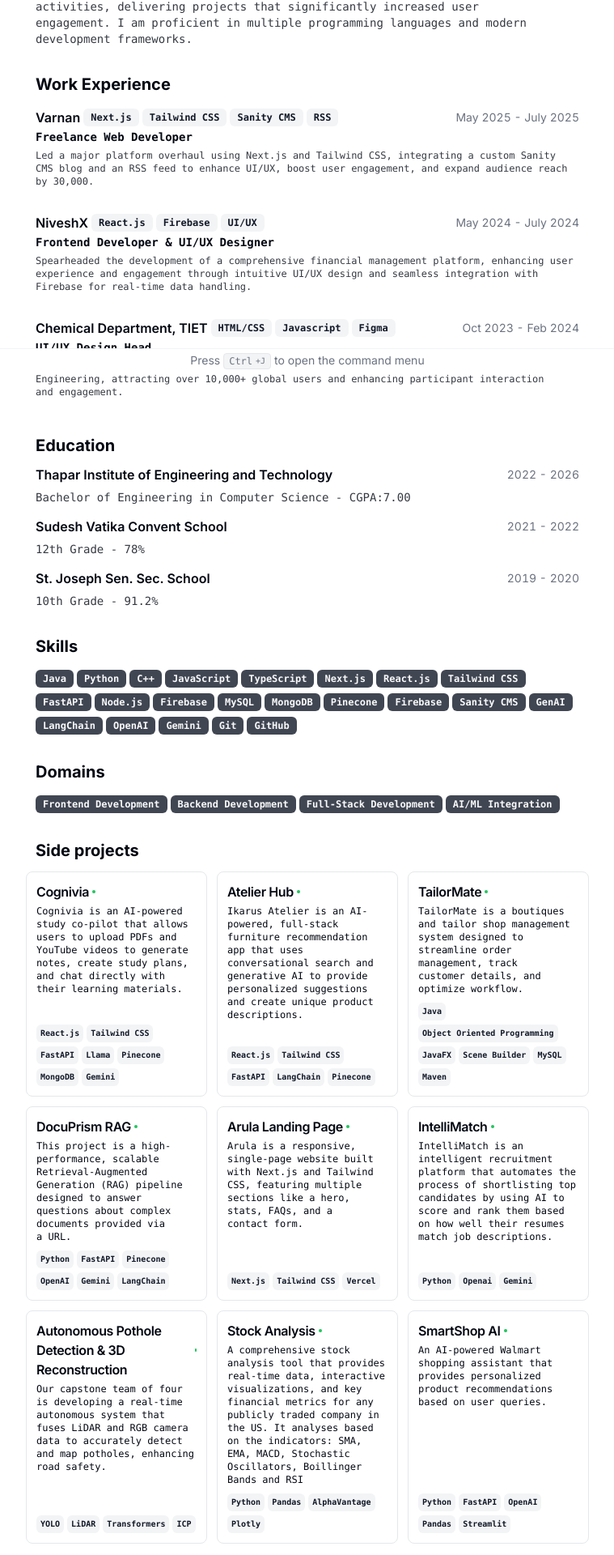
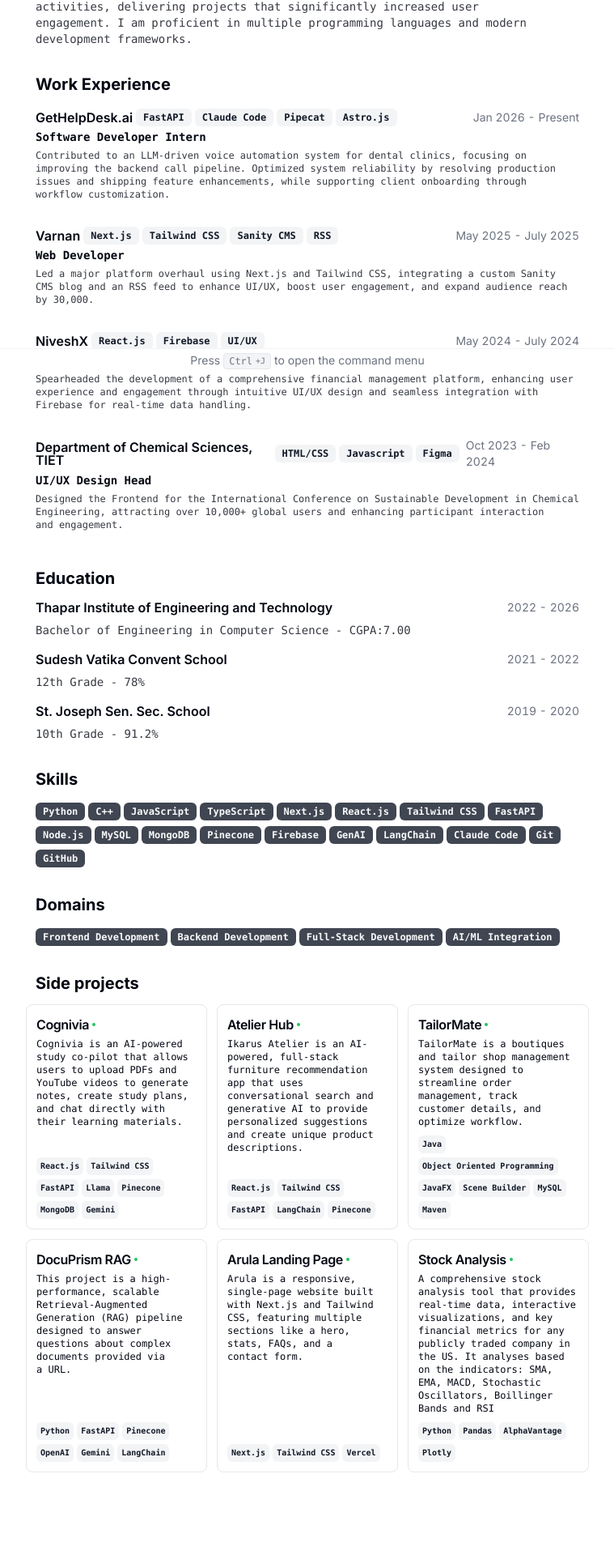
Before and after one commit to arnavXgupta/portfolio, a Next.js app: page / in a window 1280 px wide. Shown: the part 340-2260 px from the top of the page at 81% size, without its empty margins (260-1019 px from the left). After the commit the page ends 2222 px from the top, so only its background shows below. Built offline with nearby package versions, Linux system fonts and the light colour scheme.

Commit message:
data modification

```diff
--- a/src/data/resume-data.tsx
+++ b/src/data/resume-data.tsx
@@ -3,8 +3,8 @@
 export const RESUME_DATA: ResumeData = {
   name: "Arnav Gupta",
   initials: "AG",
-  location: "Patiala, Punjab",
-  locationLink: "https://www.google.com/maps/place/Patiala,+Punjab",
+  location: "Bathinda, Punjab",
+  locationLink: "https://www.google.com/maps/place/Bathinda,+Punjab",
   about: "Bachelor of Engineering in Computer Science with a focus on AI/ML and full-stack development.",
   summary: (
     <>
@@ -51,10 +51,19 @@
   ],
   work: [
     {
+      company: "GetHelpDesk.ai",
+      link: "https://gethelpdesk.ai",
+      badges: ["FastAPI", "Claude Code", "Pipecat", "Astro.js"],
+      title: "Software Developer Intern",
+      start: "Jan 2026",
+      end: "Present",
+      description: "Contributed to an LLM-driven voice automation system for dental clinics, focusing on improving the backend call pipeline. Optimized system reliability by resolving production issues and shipping feature enhancements, while supporting client onboarding through workflow customization.",
+    },
+    {
       company: "Varnan",
       link: "https://varnan.tech",
       badges: ["Next.js", "Tailwind CSS", "Sanity CMS", "RSS"],
-      title: "Freelance Web Developer",
+      title: "Web Developer",
       start: "May 2025",
       end: "July 2025",
       description: "Led a major platform overhaul using Next.js and Tailwind CSS, integrating a custom Sanity CMS blog and an RSS feed to enhance UI/UX, boost user engagement, and expand audience reach by 30,000.",
@@ -70,7 +79,7 @@
         "Spearheaded the development of a comprehensive financial management platform, enhancing user experience and engagement through intuitive UI/UX design and seamless integration with Firebase for real-time data handling.",
     },
     {
-      company: "Chemical Department, TIET",
+      company: "Department of Chemical Sciences, TIET",
       link: "https://sdcee2024.thapar.edu/",
       badges: ["HTML/CSS", "Javascript", "Figma"],
       title: "UI/UX Design Head",
@@ -81,7 +90,6 @@
     },
   ],
   skills: [
-    "Java",
     "Python",
     "C++",
     "JavaScript",
@@ -91,16 +99,13 @@
     "Tailwind CSS",
     "FastAPI",
     "Node.js",
-    "Firebase",
     "MySQL",
     "MongoDB",
     "Pinecone",
     "Firebase",
-    "Sanity CMS",
     "GenAI",
     "LangChain",
-    "OpenAI",
-    "Gemini",
+    "Claude Code",
     "Git",
     "GitHub",
   ],
@@ -162,25 +167,6 @@
       },
     },
     {
-      "title": "IntelliMatch",
-      "techStack": ["Python", "Openai", "Gemini"],
-      "description": "IntelliMatch is an intelligent recruitment platform that automates the process of shortlisting top candidates by using AI to score and rank them based on how well their resumes match job descriptions.",
-      "link": {
-        "label": "github.com",
-        "href": "https://github.com/arnavXgupta/IntelliMatch"
-      }
-    },
-    {
-      title: "Autonomous Pothole Detection & 3D Reconstruction",
-      techStack: ["YOLO", "LiDAR", "Transformers", "ICP"],
-      description:
-        "Our capstone team of four is developing a real-time autonomous system that fuses LiDAR and RGB camera data to accurately detect and map potholes, enhancing road safety.",
-      link: {
-        label: "github.com",
-        href: "https://github.com/arnavXgupta/",
-      },
-    },
-    {
       "title": "Stock Analysis",
       "techStack": ["Python", "Pandas", "AlphaVantage", "Plotly"],
       "description": "A comprehensive stock analysis tool that provides real-time data, interactive visualizations, and key financial metrics for any publicly traded company in the US. It analyses based on the indicators: SMA, EMA, MACD, Stochastic Oscillators, Boillinger Bands and RSI",
@@ -189,14 +175,5 @@
         "href": "https://github.com/arnavxgupta/stock-analysis"
       }
     },
-    {
-      "title": "SmartShop AI",
-      "techStack": ["Python", "FastAPI", "OpenAI", "Pandas", "Streamlit"],
-      "description": "An AI-powered Walmart shopping assistant that provides personalized product recommendations based on user queries.",
-      "link": {
-        "label": "github.com",
-        "href": "https://github.com/arnavxgupta/smartshop-ai"
-      }
-    },
   ],
 } as const;
```
